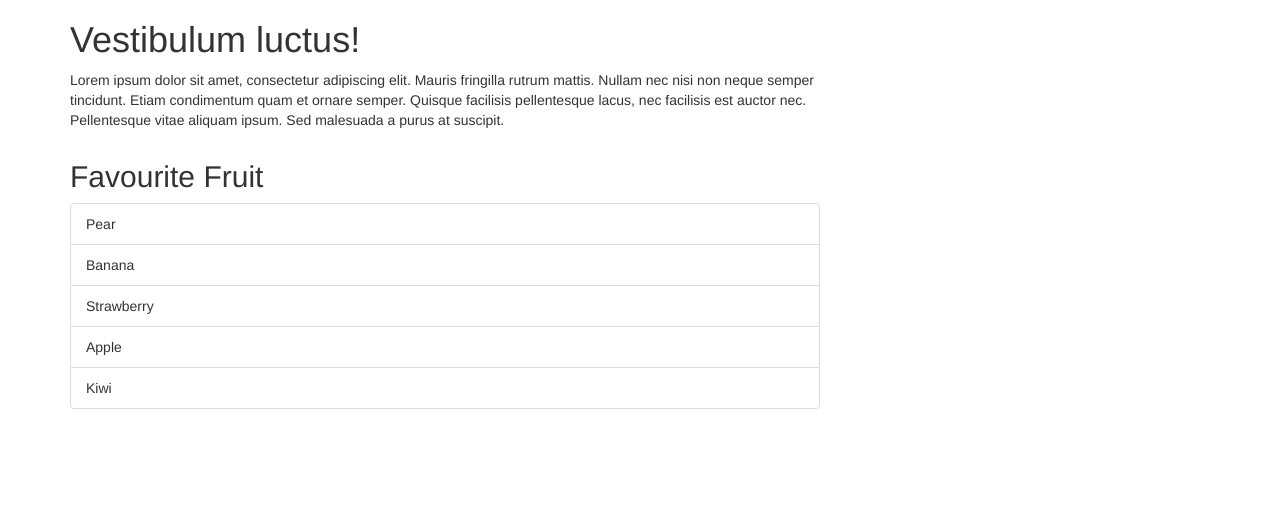
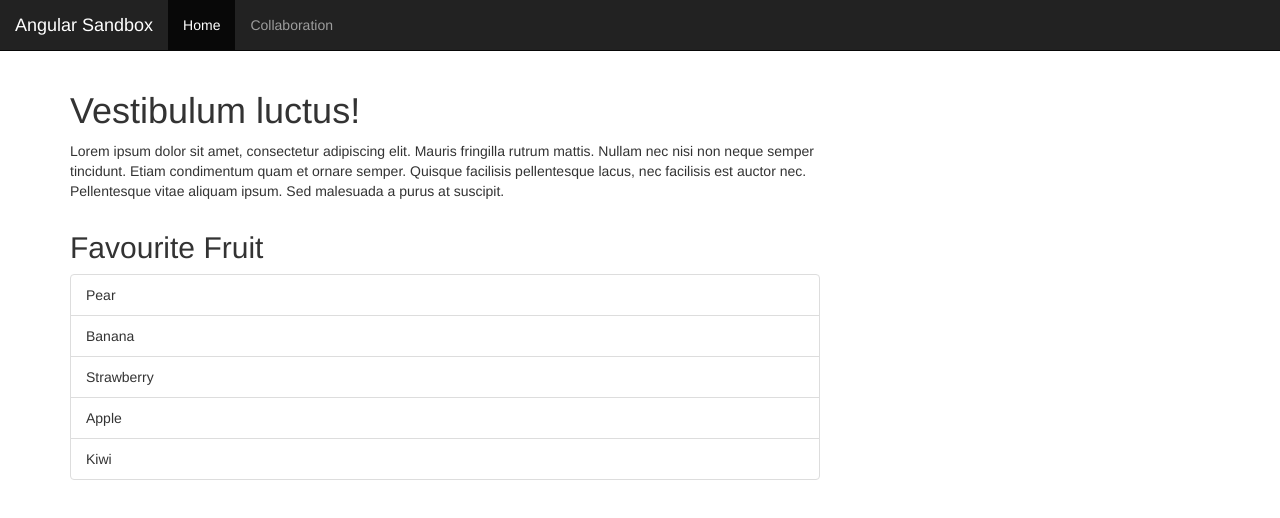
Before and after one commit to mark-williams/angular-best-practice, a website: page src/client/index.html in a window 1280 px wide. Drawn offline with nearby package versions, Linux system fonts and the light colour scheme; files that its build step writes are made by us from their sources; files whose address does not match are found by name.

Commit message:
Added navbar

```diff
--- a/gulpfile.js
+++ b/gulpfile.js
@@ -26,7 +26,6 @@ gulp.task('optimise', ['inject-refs'], function() {
     return gulp
         .src(config.index)
         .pipe(assets)
-        //.pipe(assets.restore())
         .pipe(gulp.dest(config.build))
         ;
 });
--- /dev/null
+++ b/src/client/app/layout/navigation.html
@@ -0,0 +1,25 @@
+<nav class="navbar navbar-default navbar-static-top navbar-inverse">
+    <div class="container-fluid">
+        <!-- Brand and toggle get grouped for better mobile display -->
+        <div class="navbar-header">
+            <button type="button" class="navbar-toggle collapsed" data-toggle="collapse" data-target="#bs-example-navbar-collapse-1"
+                aria-expanded="false">
+                        <span class="sr-only">Toggle navigation</span>
+                        <span class="icon-bar"></span>
+                        <span class="icon-bar"></span>
+                        <span class="icon-bar"></span>
+                    </button>
+            <a class="navbar-brand" href="#">Angular Sandbox</a>
+        </div>
+
+        <!-- Collect the nav links, forms, and other content for toggling -->
+        <div class="collapse navbar-collapse" id="bs-example-navbar-collapse-1">
+            <ul class="nav navbar-nav">
+                <li class="active">
+                    <a data-toggle="tab" href="#">Home<span class="sr-only">(current)</span></a>
+                </li>
+                <li><a data-toggle="tab" href="#collaboration">Collaboration</a></li>
+            </ul>
+        </div>
+    </div>
+</nav>
--- a/src/client/index.html
+++ b/src/client/index.html
@@ -1,5 +1,6 @@
 <!DOCTYPE html>
 <html ng-app="app">
+
 <head>
     <!-- build:css assets/css/site.css -->
     <!-- bower:css -->
@@ -10,21 +11,23 @@
     <!-- endinject -->
     <!-- endbuild -->
 </head>
+
 <body>
-    <div class="container">
+    <ng-include src="'src/client/app/layout/navigation.html'"></ng-include>
+    <div class="container ng-cloak">
         <div class="row">
             <div class="col-md-8">
                 <h1>Vestibulum luctus!</h1>
                 <p>Lorem ipsum dolor sit amet, consectetur adipiscing elit. Mauris fringilla rutrum mattis. Nullam nec nisi
-                    non neque semper tincidunt. Etiam condimentum quam et ornare semper. Quisque facilisis pellentesque
-                    lacus, nec facilisis est auctor nec. Pellentesque vitae aliquam ipsum. Sed malesuada a purus at suscipit.
+                    non neque semper tincidunt. Etiam condimentum quam et ornare semper. Quisque facilisis pellentesque lacus,
+                    nec facilisis est auctor nec. Pellentesque vitae aliquam ipsum. Sed malesuada a purus at suscipit.
                 </p>
             </div>
         </div>
         <div class="row">
             <div class="col-md-8" ng-controller="FruitController as vm">
                 <h2>Favourite Fruit</h2>
-                <ul class="list-group ng-cloak" >
+                <ul class="list-group ng-cloak">
                     <li class="list-group-item" ng-repeat="item in vm.fruit">
                         {{item}}
                     </li>
@@ -48,4 +51,5 @@
     <!-- endinject-->
     <!-- endbuild -->
 </body>
+
 </html>
```
